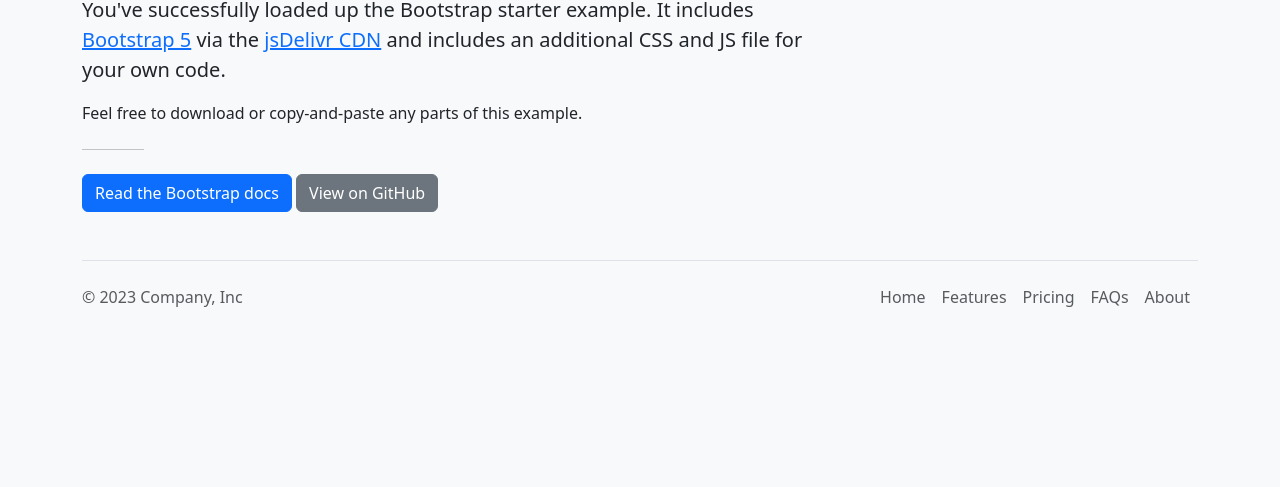
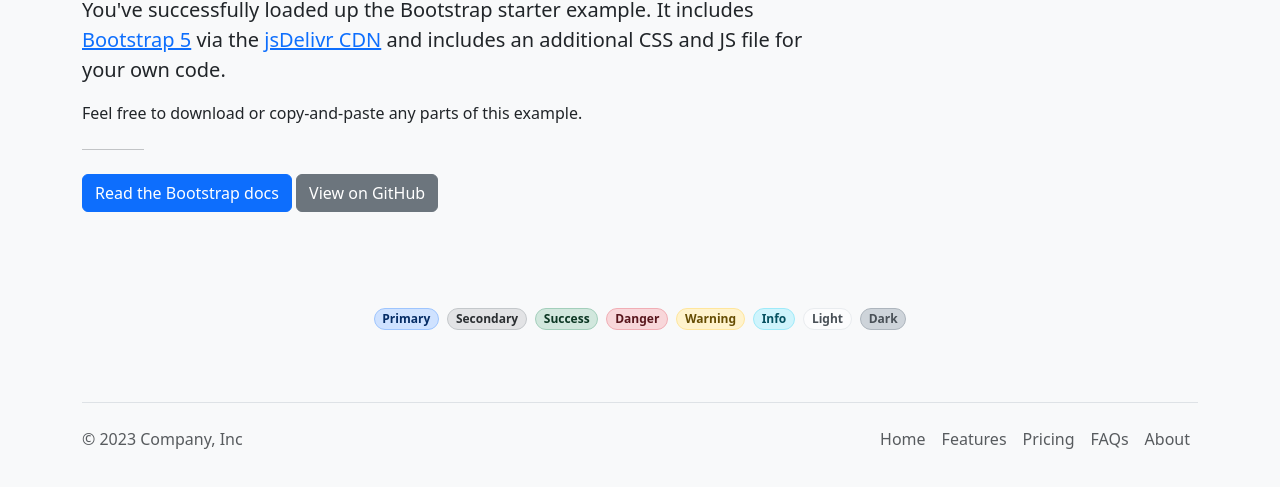
Before and after one commit to microether/frontend, a website: page index.html in a window 1280 px wide. Shown: the part 165-652 px from the top of the page. Drawn offline with nearby package versions, Linux system fonts and the light colour scheme.

Commit message:
Add badges

```diff
--- a/index.html
+++ b/index.html
@@ -59,6 +59,18 @@
       </div>
     </div>
 
+	<!-- Badges -->
+	<div class="d-flex gap-2 justify-content-center py-5">
+		<span class="badge bg-primary-subtle border border-primary-subtle text-primary-emphasis rounded-pill">Primary</span>
+		<span class="badge bg-secondary-subtle border border-secondary-subtle text-secondary-emphasis rounded-pill">Secondary</span>
+		<span class="badge bg-success-subtle border border-success-subtle text-success-emphasis rounded-pill">Success</span>
+		<span class="badge bg-danger-subtle border border-danger-subtle text-danger-emphasis rounded-pill">Danger</span>
+		<span class="badge bg-warning-subtle border border-warning-subtle text-warning-emphasis rounded-pill">Warning</span>
+		<span class="badge bg-info-subtle border border-info-subtle text-info-emphasis rounded-pill">Info</span>
+		<span class="badge bg-light-subtle border border-light-subtle text-light-emphasis rounded-pill">Light</span>
+		<span class="badge bg-dark-subtle border border-dark-subtle text-dark-emphasis rounded-pill">Dark</span>
+	</div>
+
 	<!-- Footer -->
 	<div class="container">
 	  <footer class="d-flex flex-wrap justify-content-between align-items-center py-3 my-4 border-top">
```
